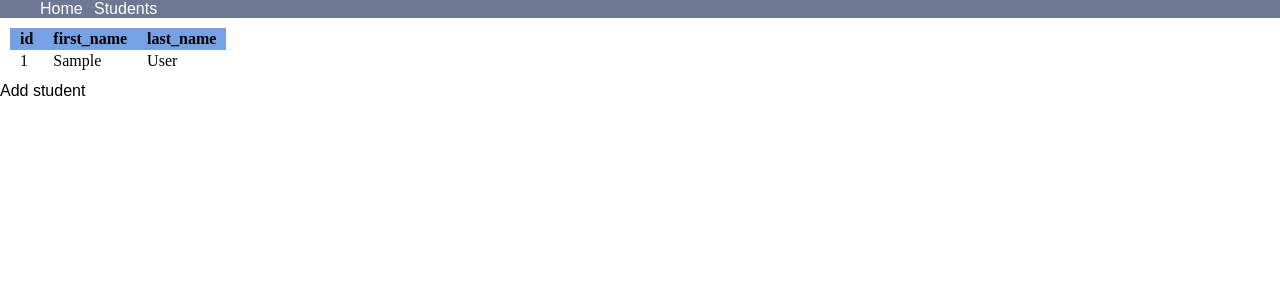
After one commit to davinci-ao-studio/exam, a PHP site: page /students/list.php in a window 1280 px wide. The commit adds this page. Shown: the top 300 px of the page. Run offline with PHP 8.4, Linux system fonts and the light colour scheme; tables that the repository leaves empty or names only in its code hold one stand-in row (values such as "Sample post").

Commit message:
Add abbility to add students

```diff
--- a/css/master.css
+++ b/css/master.css
@@ -42,3 +42,7 @@ th {
   padding-top: 2px;
   padding-bottom: 2px;
 }
+label {
+  display:inline-block;
+  width: 250px;
+}
--- /dev/null
+++ b/students/list.php
@@ -0,0 +1,47 @@
+<!DOCTYPE html>
+<html>
+<?php
+require_once('../assets/head.php');
+require_once('../connection.php');
+$student_list = $dbh->query('SELECT * FROM student')
+ ?>
+  <body>
+    <?php
+    require_once('../assets/header.php');
+     ?>
+
+     <section>
+       <table>
+         <thead>
+           <tr>
+             <th>
+               id
+             </th>
+             <th>
+               first_name
+             </th>
+             <th>
+               last_name
+             </th>
+           </tr>
+         </thead>
+         <tbody>
+      <?php foreach ($dbh->query('SELECT * FROM student') as $student):?>
+          <tr>
+            <td>
+              <?= $student['id']?>
+            </td>
+            <td>
+              <?= $student['first_name']?>
+            </td>
+            <td>
+              <?= $student['last_name']?>
+            </td>
+          </tr>
+          <?php endforeach; ?>
+         </tbody>
+       </table>
+       <a href="add.php">Add student</a>
+     </section>
+  </body>
+</html>
```
Also changed, not shown: students/add.php (added, +16 -0 lines), students/crud.php (added, +7 -0 lines).
